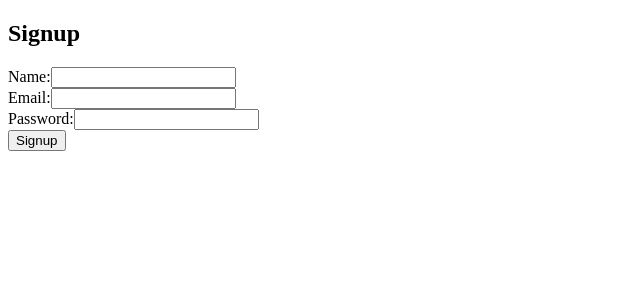
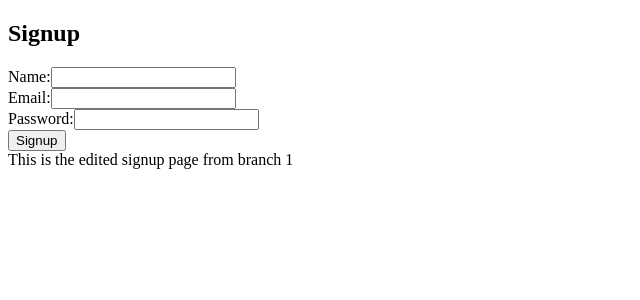
Before and after one commit to AsifAvaas/Simple-blog-app, a React (Vite) app in the folder client/: page /signup in a window 1280 px wide. Shown: the top 300 px of the page, without its empty margins (0-640 px from the left). Built offline with nearby package versions, Linux system fonts and the light colour scheme.

Commit message:
modified branch 1

```diff
--- a/client/src/Pages/Signup.jsx
+++ b/client/src/Pages/Signup.jsx
@@ -69,6 +69,7 @@ function Signup() {
         </div>
         <button type="submit">Signup</button>
       </form>
+      <div>This is the edited signup page from branch 1</div>
     </div>
   );
 }
```
